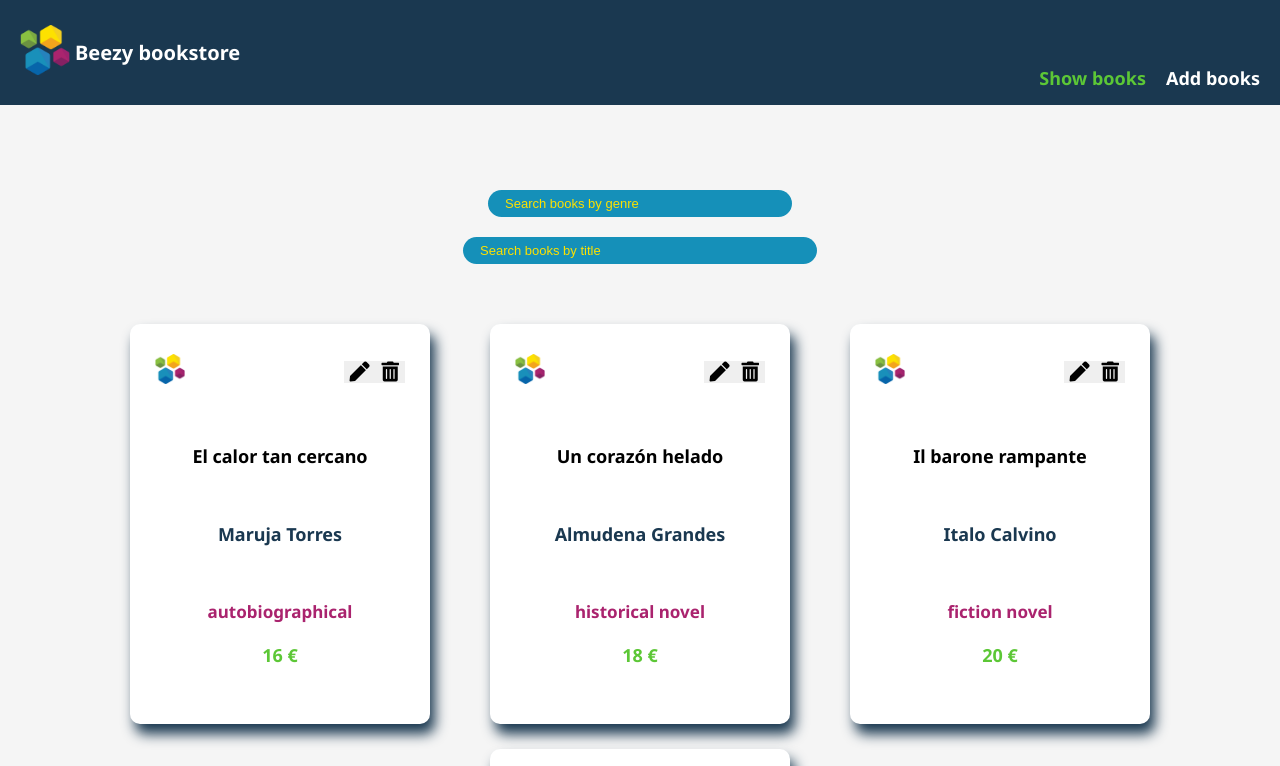
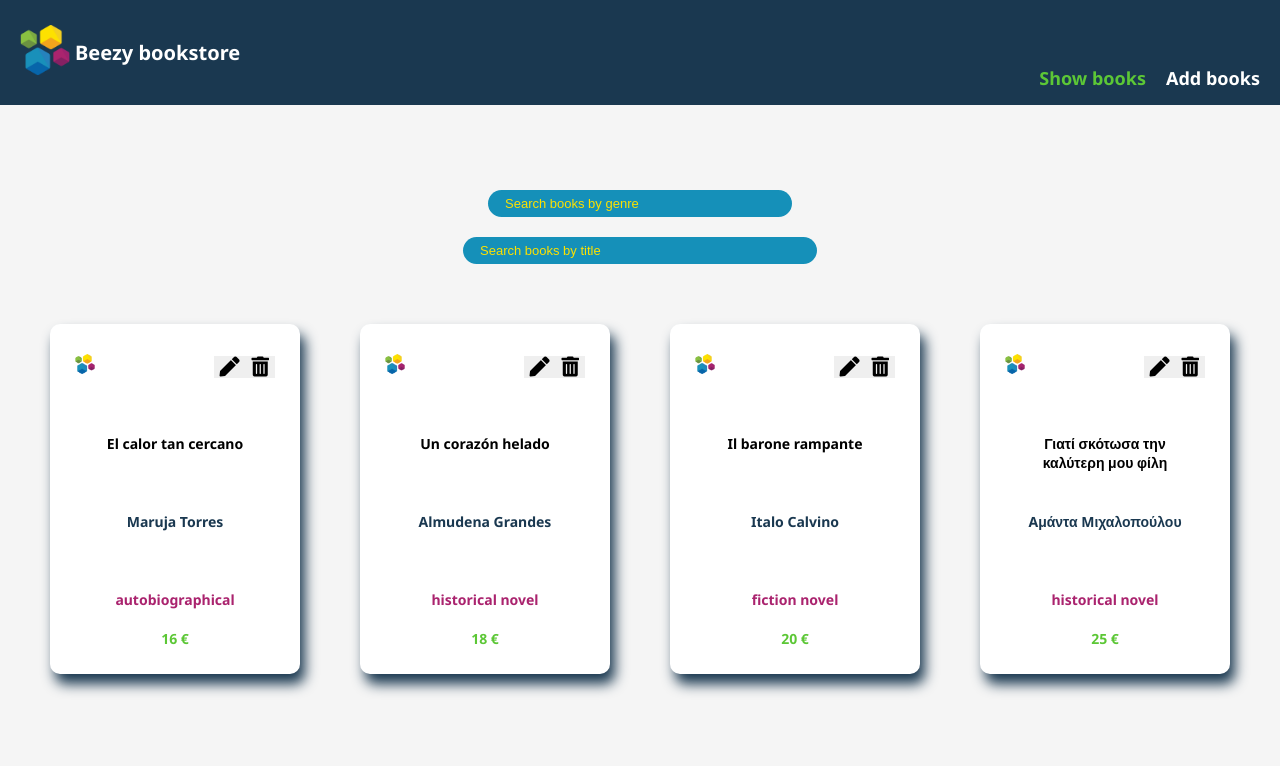
Before and after one commit to natalia-pn/B, a React (Create React App) app: page / in a window 1280 px wide. Shown: the top 766 px of the page. Built offline with nearby package versions, Linux system fonts and the light colour scheme.

Commit message:
Fix bookCard's styles

```diff
--- a/src/styles/_book-card.scss
+++ b/src/styles/_book-card.scss
@@ -1,7 +1,7 @@
 .Book__card {
     list-style: none;
-    width: 200px;
-    height: 300px;
+    width: 150px;
+    height: 225px;
     display: flex;
     flex-direction: column;
     background-color: $white;
@@ -10,8 +10,8 @@
     border-radius: 8px;
 
     @media all and (min-width:768px) {
-        width: 300px;
-        height: 400px;
+        width: 250px;
+        height: 350px;
         margin: 0 30px 25px 30px;
         border-radius: 10px;
     }
@@ -21,7 +21,7 @@
     display: flex;
     align-items: center;
     justify-content: space-between;
-    margin: 20px 0 35px 0;
+    margin: 15px 0 25px 0;
 
     @media all and (min-width:768px) {
         margin: 30px 0 55px 0;
@@ -29,12 +29,13 @@
 }
 
 .Book__logo {
-    width: 20px;
-    height: 20px;
+    width: 10px;
+    height: 10px;
     margin-left: 15px;
+
     @media all and (min-width:768px) {
-        width: 30px;
-        height: 30px;
+        width: 20px;
+        height: 20px;
         margin-left: 25px;
     }
 }
@@ -42,6 +43,7 @@
 .Action-buttons__container {
     display: flex;
     justify-content: flex-end;
+    margin-right: 10px;
 
     @media all and (min-width:768px) {
         margin-right: 25px;
@@ -55,11 +57,11 @@
 
 .Book__info {
     text-align: center;
-    font-size: 14px;
+    font-size: 10px;
     margin: 0 10px;
 
     @media all and (min-width:768px) {
-        font-size: 18px;
+        font-size: 14px;
         margin: 0 20px;
     }
 }
@@ -67,7 +69,7 @@
 .Book__title {
    font-weight: 700;
    text-justify: justify;
-   margin: 0 10px 20px;
+   margin: 0 10px 10px;
    height: 38px;
 
    @media all and (min-width:768px) {
@@ -79,7 +81,7 @@
 .Book__author {
     color: $dark-blue;
     font-weight: 700;
-    margin: 0 10px 20px;
+    margin: 0 10px 10px;
     height: 38px;
 
     @media all and (min-width:768px) {
@@ -91,11 +93,9 @@
 .Book__genre {
     color: $fucsia;
     font-weight: 700;
-    font-size: 13px;
     margin: 0 10px 10px;
 
     @media all and (min-width:768px) {
-        font-size: 17px;
         margin: 0 20px 20px;
     }
 }
```
